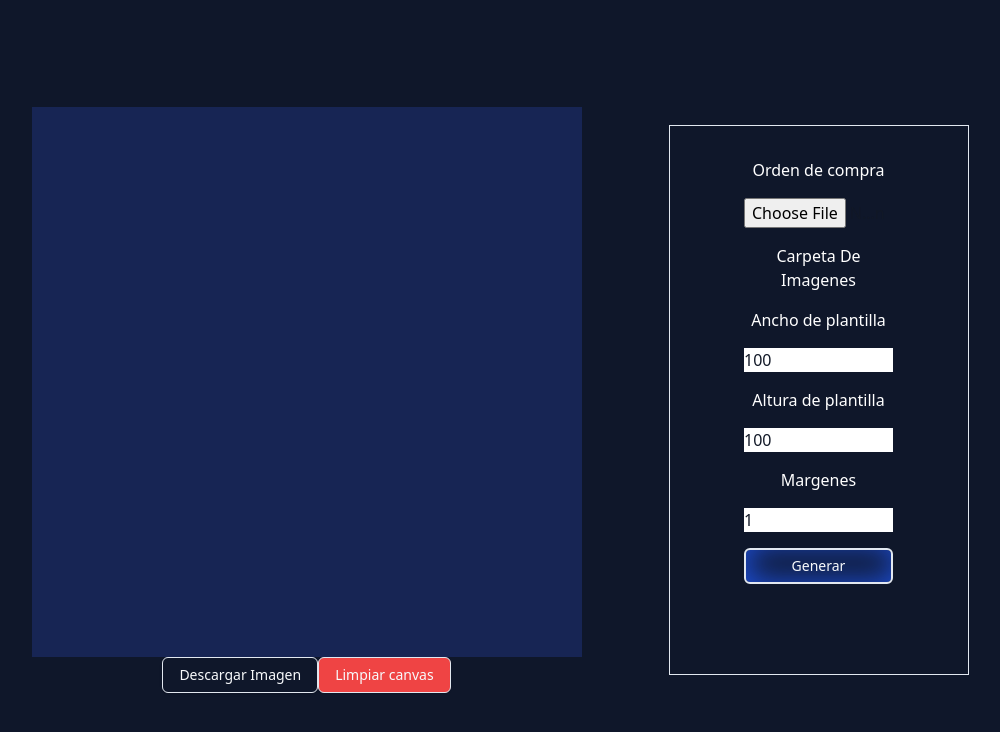
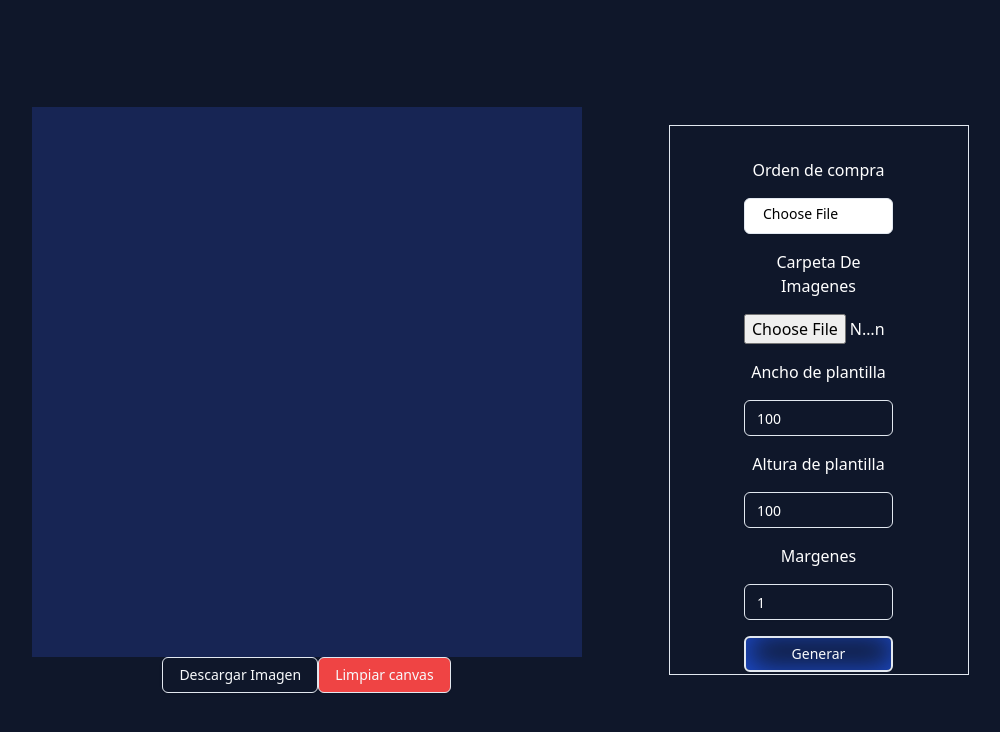
Before and after one commit to Ferraresir/stickertauri, a React (Vite) app: page / in a window 1280 px wide. Shown: the top 732 px of the page, without its empty margins (140-1140 px from the left). Built offline with nearby package versions, Linux system fonts and the light colour scheme.

Commit message:
unfinish local folder implementation

```diff
--- a/src/App.tsx
+++ b/src/App.tsx
@@ -1,6 +1,9 @@
 import { useState } from "react";
 import { read, utils } from "xlsx";
 import { Button } from "./components/ui/button";
+import { Input } from "./components/ui/input";
+import { BaseDirectory, readDir } from "@tauri-apps/api/fs";
+import { convertFileSrc } from "@tauri-apps/api/tauri";
 
 function handleDownload() {
   const canvas = document.getElementById("canvas") as HTMLCanvasElement;
@@ -16,7 +19,8 @@ export default function App() {
   const [alto, setAlto] = useState(3780);
   const [padding, setPadding] = useState(37.8);
   const [file, setFile] = useState<File>();
-  //const [images, setImages] = useState<FileList>();
+  const [images, setImages] = useState([]);
+  console.log(images);
 
   const pixelXCm = 37.8;
 
@@ -70,8 +74,6 @@ export default function App() {
 
             // When the image is loaded, calculate dimensions and draw
             img.onload = function () {
-              console.log("holu");
-
               const scale = desiredHeight / img.height;
               const scaledWidth = img.width * scale;
 
@@ -98,6 +100,8 @@ export default function App() {
             // Set the source to trigger the onload event
             //@ts-ignore
             img.src = `/stickers/${d["Nombre del artículo"].toLowerCase()}.png`;
+
+
           }
         });
       };
@@ -106,8 +110,22 @@ export default function App() {
     }
   }
 
+  async function handleFolder() {
+    const imgs = await readDir("images", {
+      dir: BaseDirectory.Desktop,
+      recursive: false,
+    });
+    imgs.forEach(async (entry) => {
+      let ent = {
+        nombre:entry.name,
+        path: convertFileSrc(entry.path)
+      }
+      setImages(old => [...old,ent]); // convertFileSrc() used here
+    });
+  }
+
   return (
-    <section className="bg-primary">
+    <section className="bg-primary text-white">
       <div className="flex justify-around mx-auto items-center text-center max-w-screen-lg h-screen">
         <div>
           <div className={`w-[550px] h-[550px] scale-w-[${alto / ancho}]`}>
@@ -136,7 +154,7 @@ export default function App() {
             Limpiar canvas
           </Button>
         </div>
-        <div className="flex flex-col items-center border h-[550px] w-[300px] self-center text-gray-900">
+        <div className="flex flex-col items-center border h-[550px] w-[300px] self-center text-center">
           <form
             className="mt-8 w-1/2 flex flex-col gap-4"
             onSubmit={handleGenerate}
@@ -144,28 +162,29 @@ export default function App() {
             <label className="text-white" htmlFor="orden">
               Orden de compra
             </label>
-            <input
+            <Input
               type="file"
               id="orden"
               name="orden"
+              className="bg-white"
               //@ts-ignore
               onChange={(event) => setFile(event.target.files[0])}
             />
             <label className="text-white" htmlFor="imageFolder">
               Carpeta De Imagenes
             </label>
-            {/* <input
+            <input
               //@ts-ignore
               webkitdirectory=""
               type="file"
               id="imageFolder"
               name="imageFolder"
-              onChange={(event) => setImages(event.target.files)}
-            /> */}
+              onClick={() => handleFolder()}
+            />
             <label className="text-white" htmlFor="ancho">
               Ancho de plantilla
             </label>
-            <input
+            <Input
               type="number"
               id="ancho"
               name="ancho"
@@ -178,7 +197,7 @@ export default function App() {
             <label className="text-white" htmlFor="alto">
               Altura de plantilla
             </label>
-            <input
+            <Input
               type="number"
               id="alto"
               name="alto"
@@ -191,7 +210,7 @@ export default function App() {
             <label className="text-white" htmlFor="margen">
               Margenes
             </label>
-            <input
+            <Input
               type="number"
               id="margen"
               name="margen"
--- /dev/null
+++ b/src/components/ui/input.tsx
@@ -0,0 +1,25 @@
+import * as React from "react"
+
+import { cn } from "@/lib/utils"
+
+export interface InputProps
+  extends React.InputHTMLAttributes<HTMLInputElement> {}
+
+const Input = React.forwardRef<HTMLInputElement, InputProps>(
+  ({ className, type, ...props }, ref) => {
+    return (
+      <input
+        type={type}
+        className={cn(
+          "flex h-9 w-full rounded-md border border-input bg-transparent px-3 py-1 text-sm shadow-sm transition-colors file:border-0 file:bg-transparent file:text-sm file:font-medium placeholder:text-muted-foreground focus-visible:outline-none focus-visible:ring-1 focus-visible:ring-ring disabled:cursor-not-allowed disabled:opacity-50",
+          className
+        )}
+        ref={ref}
+        {...props}
+      />
+    )
+  }
+)
+Input.displayName = "Input"
+
+export { Input }
```
Also changed, not shown: src-tauri/tauri.conf.json (+23 -1 lines), 2 other files (tests, documents, lock files or other folders).
